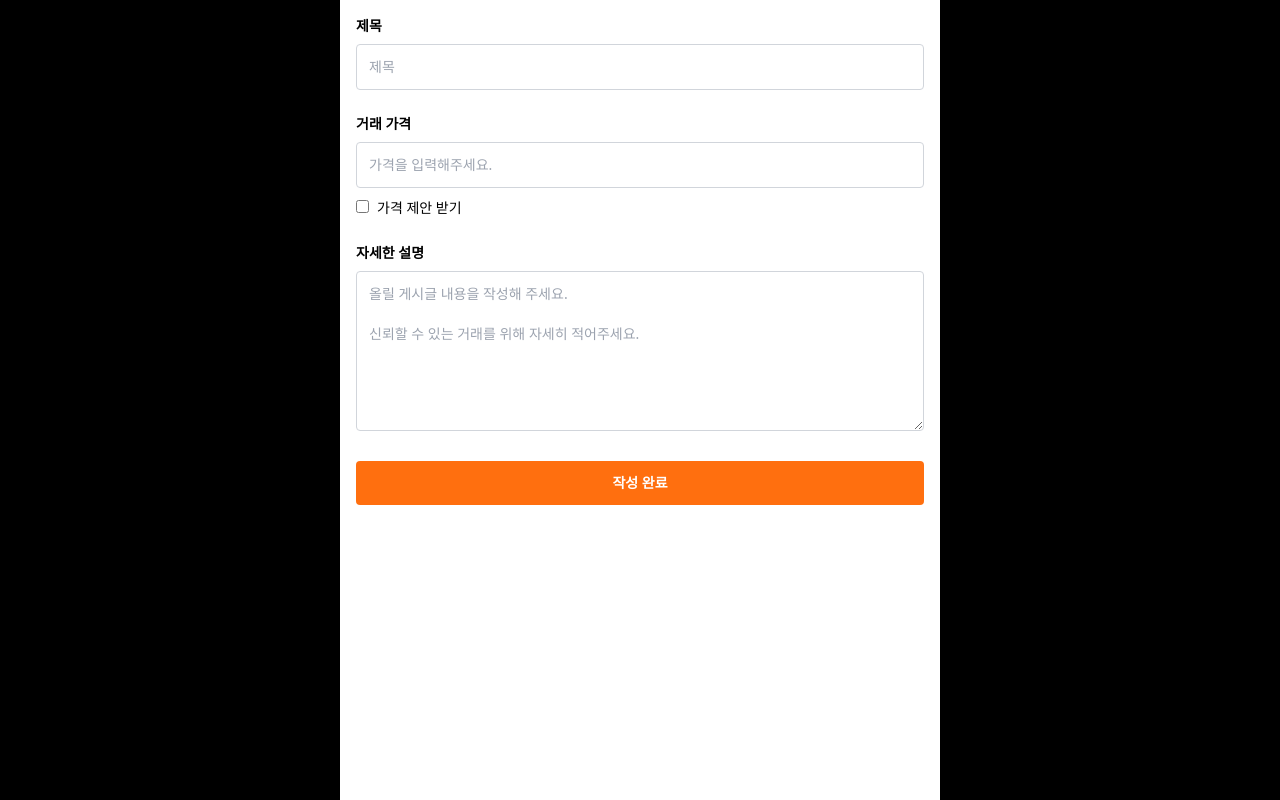
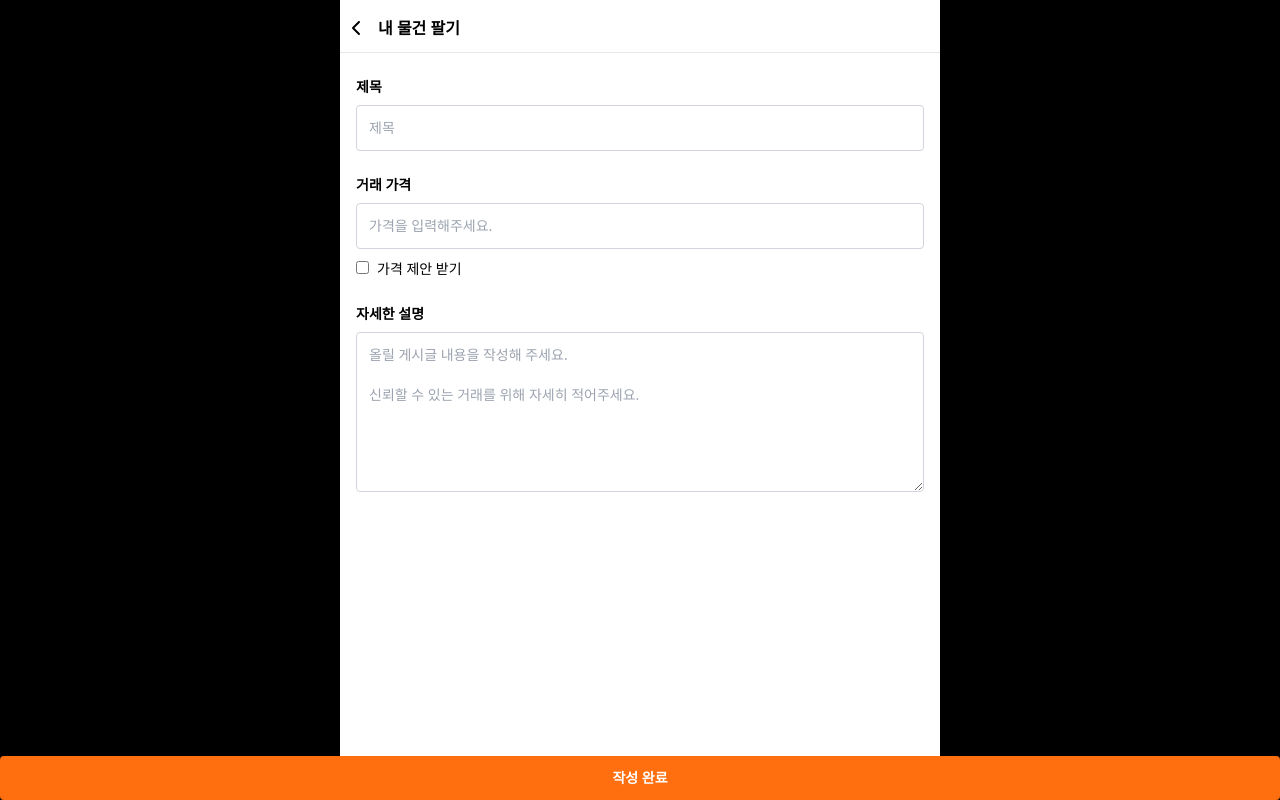
Before and after one commit to hk-toss-full/carrot-front, a React (Vite) app in the folder carrot/: page /write in a window 1280 px wide. Built offline with nearby package versions, Linux system fonts and the light colour scheme.

Commit message:
add: nav header

```diff
--- a/carrot/src/components/home/UploadPost.tsx
+++ b/carrot/src/components/home/UploadPost.tsx
@@ -1,8 +1,14 @@
+import { FontAwesomeIcon } from "@fortawesome/react-fontawesome";
 import React from "react";
 
 const UploadPost: React.FC = () => {
   return (
-    <div>
+    <div className="pb-20">
+      <div className="mx-[-16px] flex items-center px-3 pb-3 border-b mb-6">
+        <FontAwesomeIcon icon="chevron-left" />
+        <span className="ml-4 font-bold">내 물건 팔기</span>
+      </div>
+
       <div className="mb-6">
         <label className="block text-sm font-bold mb-2">제목</label>
         <input
@@ -37,7 +43,7 @@ const UploadPost: React.FC = () => {
         ></textarea>
       </div>
 
-      <button className="bg-orange text-white p-3 text-sm font-bold rounded w-full">
+      <button className="fixed bottom-0 left-0 bg-orange text-white p-3 text-sm font-bold rounded w-full">
         작성 완료
       </button>
     </div>
```
